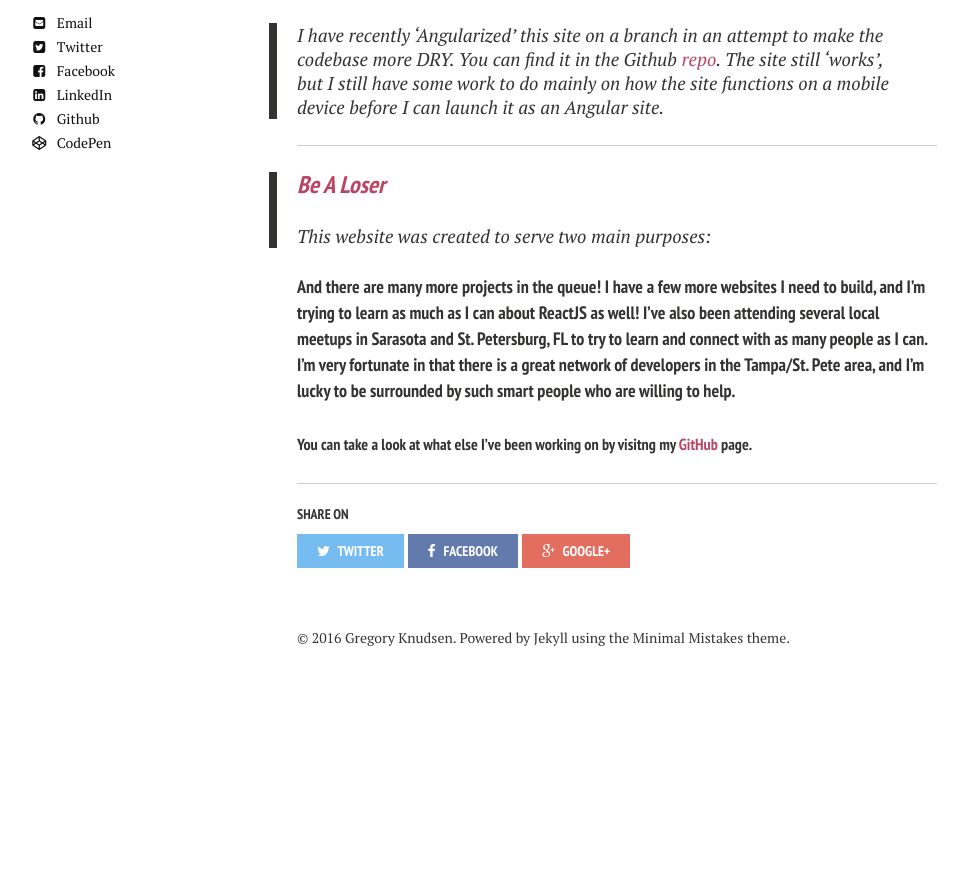
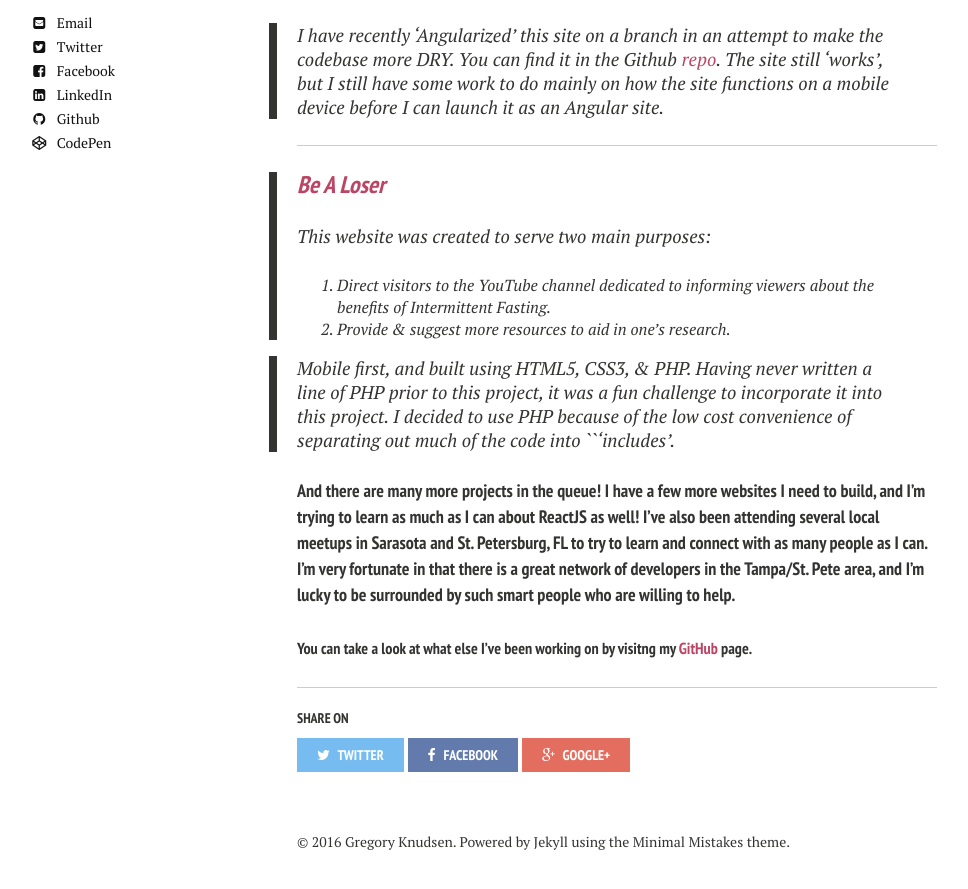
Before and after one commit to gregknudsen/gregknudsen.github.io, a Jekyll site: the page built from projects/index.md, in a window 1280 px wide and 900 px high, scrolled down 690 px. Shown: the top 889 px of the window, without its empty margins (23-991 px from the left). Built offline with Jekyll 4.4.1, drawn with Linux system fonts in a browser that asks for light colours; nearby versions of some CDN libraries; before the commit the page ends 1386 px from its top, so only the background shows below that.

Commit message:
add Be A Loser to projects page

```diff
--- a/projects/index.md
+++ b/projects/index.md
@@ -27,6 +27,10 @@ can launch it as an Angular site.
 
 >### [Be A Loser](http://www.bealoser.today){:target="_blank"}{:class="custom-link"}
 >This website was created to serve two main purposes:
+1. Direct visitors to the YouTube channel dedicated to informing viewers about the benefits of Intermittent Fasting.
+2. Provide & suggest more resources to aid in one's research.
+
+>Mobile first, and built using HTML5, CSS3, & PHP. Having never written a line of PHP prior to this project, it was a fun challenge to incorporate it into this project. I decided to use PHP because of the low cost convenience of separating out much of the code into ``'includes'.
 
 
 
```
